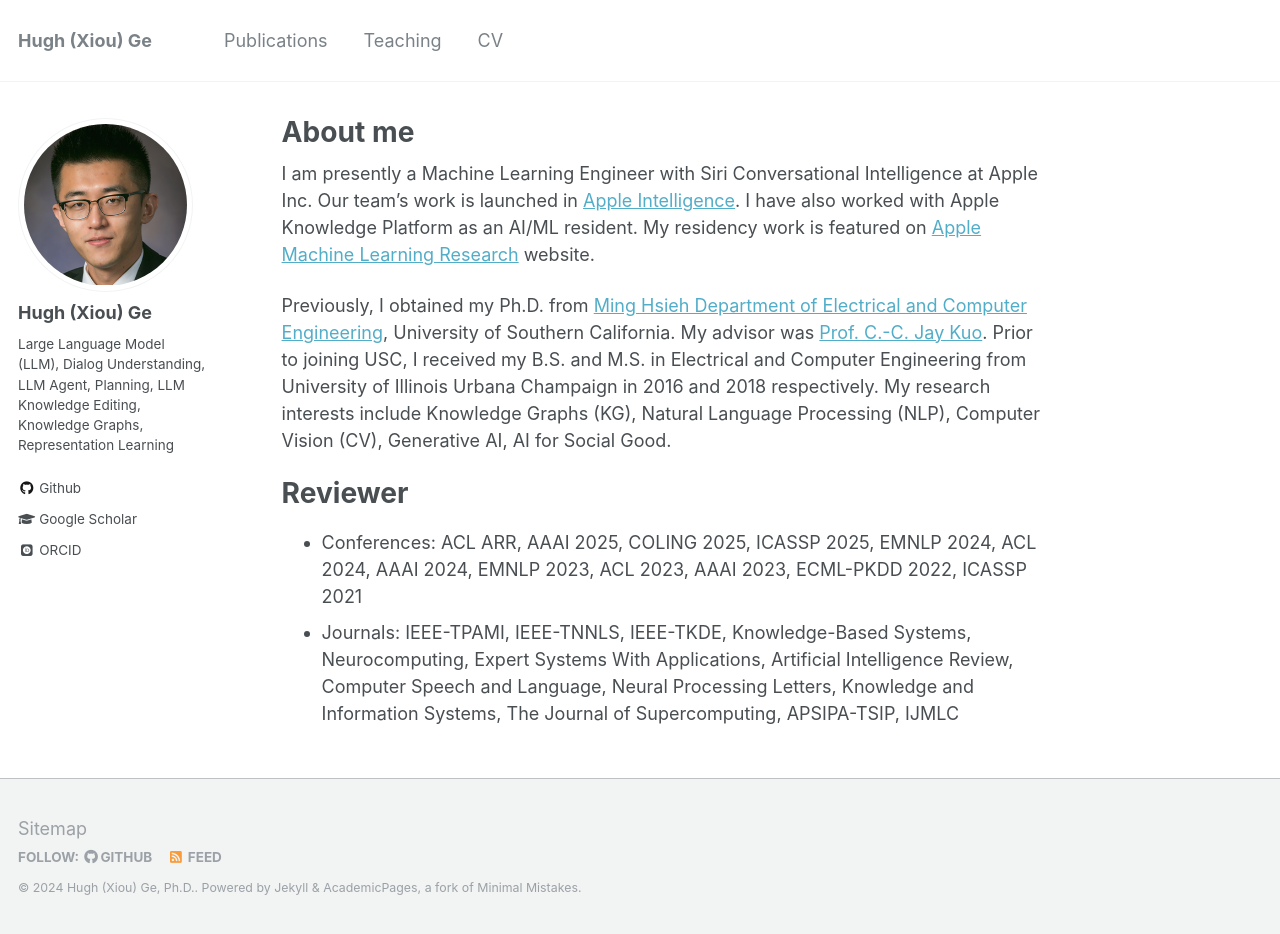
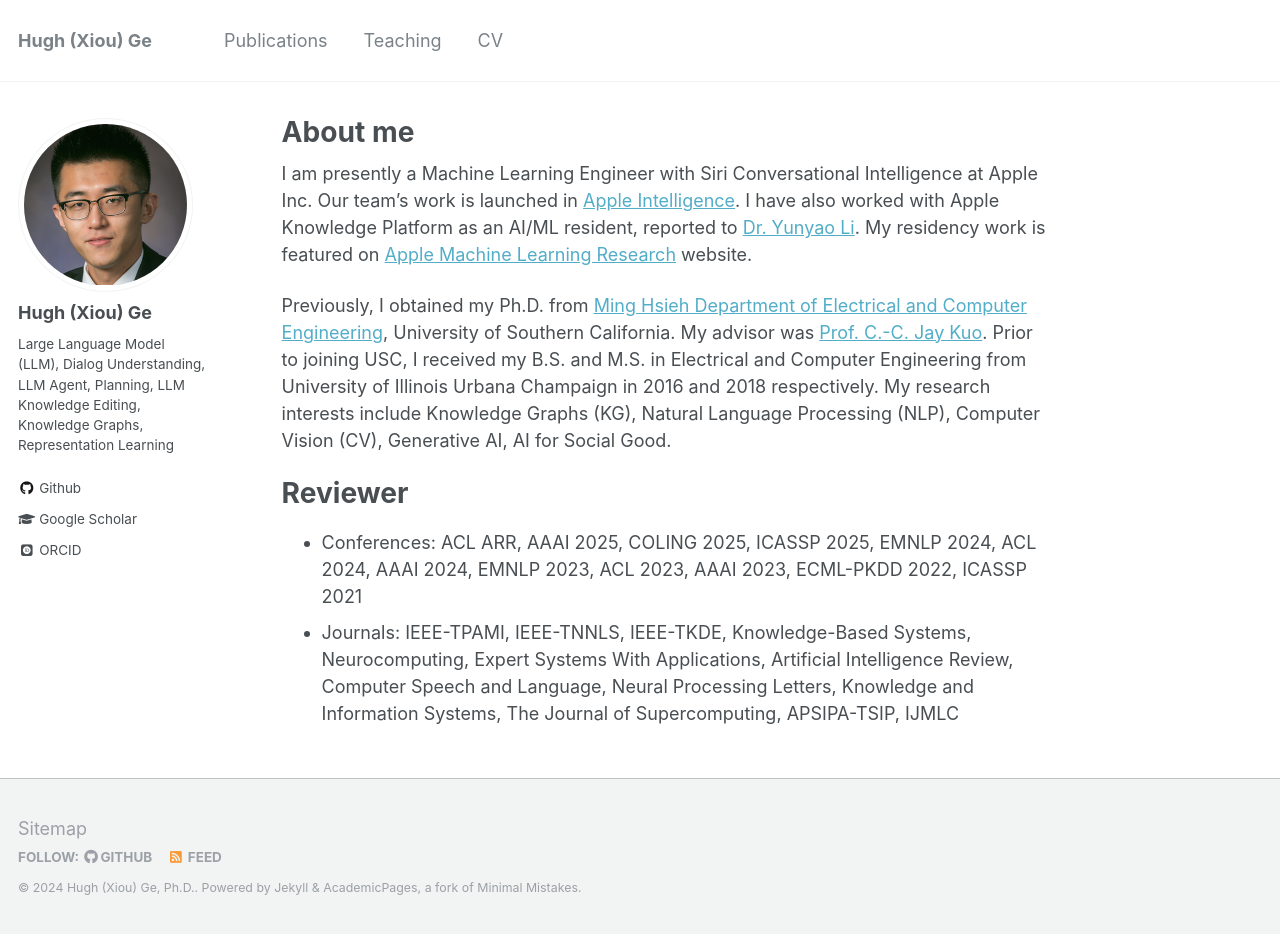
Before and after one commit to hughxiouge/hughxiouge.github.io, a Jekyll site: the page built from _pages/about.md, in a window 1280 px wide and 934 px high. Built offline with Jekyll 4.4.1, drawn with Linux system fonts in a browser that asks for light colours; some web fonts are replaced.

Commit message:
update intro

```diff
--- a/_pages/about.md
+++ b/_pages/about.md
@@ -8,7 +8,7 @@ redirect_from:
   - /about.html
 ---
 
-I am presently a Machine Learning Engineer with Siri Conversational Intelligence at Apple Inc. Our team's work is launched in [Apple Intelligence](https://www.apple.com/apple-intelligence/). I have also worked with Apple Knowledge Platform as an AI/ML resident. My residency work is featured on [Apple Machine Learning Research](https://machinelearning.apple.com/research/time-sensitive-finetuning) website.
+I am presently a Machine Learning Engineer with Siri Conversational Intelligence at Apple Inc. Our team's work is launched in [Apple Intelligence](https://www.apple.com/apple-intelligence/). I have also worked with Apple Knowledge Platform as an AI/ML resident, reported to [Dr. Yunyao Li](https://yunyaoli.github.io/). My residency work is featured on [Apple Machine Learning Research](https://machinelearning.apple.com/research/time-sensitive-finetuning) website.
 
 Previously, I obtained my Ph.D. from [Ming Hsieh Department of Electrical and Computer Engineering](https://minghsiehece.usc.edu/), University of Southern California. My advisor was [Prof. C.-C. Jay Kuo](https://mcl.usc.edu/people/cckuo/). Prior to joining USC, I received my B.S. and M.S. in Electrical and Computer Engineering from University of Illinois Urbana Champaign in 2016 and 2018 respectively. My research interests include Knowledge Graphs (KG), Natural Language Processing (NLP), Computer Vision (CV), Generative AI, AI for Social Good.
 
```
